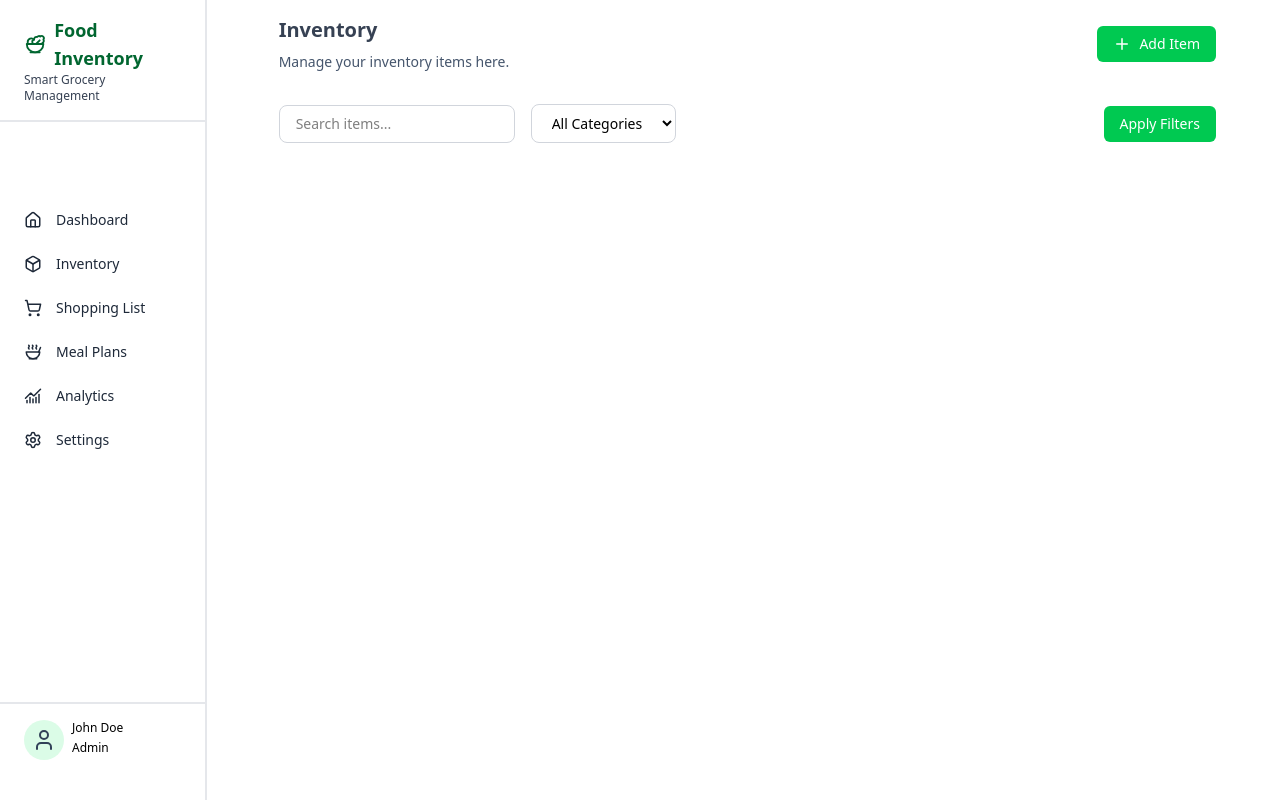
After one commit to vectar-labs/smart_home_inventory_system, a Flask app: page /inventory in a window 1280 px wide. The commit adds this page. Run offline with Flask 3, Linux system fonts and the light colour scheme.

```diff
--- a/app/routes.py
+++ b/app/routes.py
@@ -20,3 +20,7 @@ def dashboard():
 @main.route('/add_item')
 def add_item():
     return render_template('add_item.html')
+
+@main.route('/inventory')
+def inventory():
+    return render_template('inventory.html')
--- a/app/templates/base.html
+++ b/app/templates/base.html
@@ -53,7 +53,7 @@
               </svg>
               Dashboard
             </a>
-            <a class="flex items-center gap-x-3.5 p-2 text-sm text-gray-800 bg-white hover:bg-green-100/50" href="#">
+            <a href="{{url_for('main.inventory')}}" class="flex items-center gap-x-3.5 p-2 text-sm text-gray-800 bg-white hover:bg-green-100/50" href="#">
               <svg
                 xmlns="http://www.w3.org/2000/svg"
                 width="18"
--- /dev/null
+++ b/app/templates/inventory.html
@@ -0,0 +1,50 @@
+{% extends 'base.html' %} {% block content %}
+<div class="w-full">
+  <!-- Top header -->
+  <div class="flex items-center justify-between">
+    <div>
+      <h2 class="text-xl font-semibold text-gray-700">Inventory</h2>
+      <p class="text-sm text-slate-600 mt-2">Manage your inventory items here.</p>
+    </div>
+    <a
+      href="{{url_for('main.add_item')}}"
+      class="flex items-center gap-2 text-sm bg-green-500 text-white px-4 py-2 rounded-md hover:bg-green-600 transition-colors cursor-pointer"
+    >
+      <svg
+        xmlns="http://www.w3.org/2000/svg"
+        width="18"
+        height="18"
+        viewBox="0 0 24 24"
+        fill="none"
+        stroke="currentColor"
+        stroke-width="2"
+        stroke-linecap="round"
+        stroke-linejoin="round"
+        class="lucide lucide-plus-icon lucide-plus"
+      >
+        <path d="M5 12h14" />
+        <path d="M12 5v14" /></svg
+      >Add Item
+    </a>
+  </div>
+  <!-- Filters -->
+  <div class="mt-8 flex items-center justify-between">
+    <div class="flex items-center gap-4">
+      <input
+        type="text"
+        placeholder="Search items..."
+        class="px-4 py-2 border border-gray-300 rounded-lg focus:outline-none focus:ring-2 focus:ring-green-500 text-sm"
+      />
+      <select class="px-4 py-2 border border-gray-300 rounded-lg focus:outline-none focus:ring-2 focus:ring-green-500 text-sm">
+        <option value="">All Categories</option>
+        <option value="fruits">Fruits</option>
+        <option value="vegetables">Vegetables</option>
+        <option value="dairy">Dairy</option>
+      </select>
+    </div>
+    <button class="bg-green-500 text-white px-4 py-2 rounded-md hover:bg-green-600 transition-colors text-sm">Apply Filters</button>
+  </div>
+  <!-- Inventory Table -->
+  <div class="mt-6 overflow-x-auto"></div>
+</div>
+{% endblock content %}
```
Also changed, not shown: app/__init__.py (+6 -2 lines), migrations/versions/debd2ee01439_initial_schema_all_tables.py (renamed from migrations/versions/89f4ba95e2c5_initial_migration.py, +13 -5 lines).
